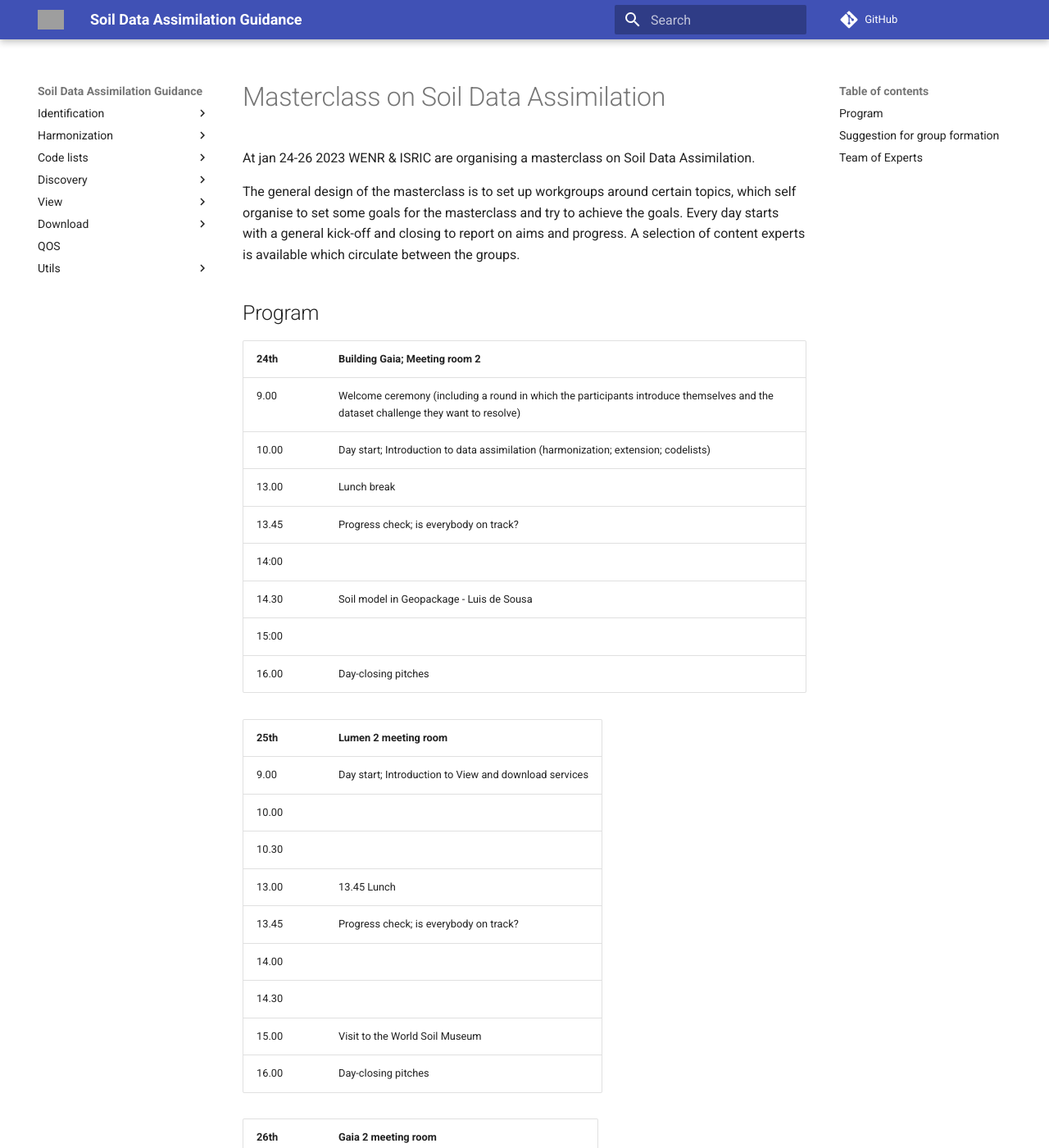
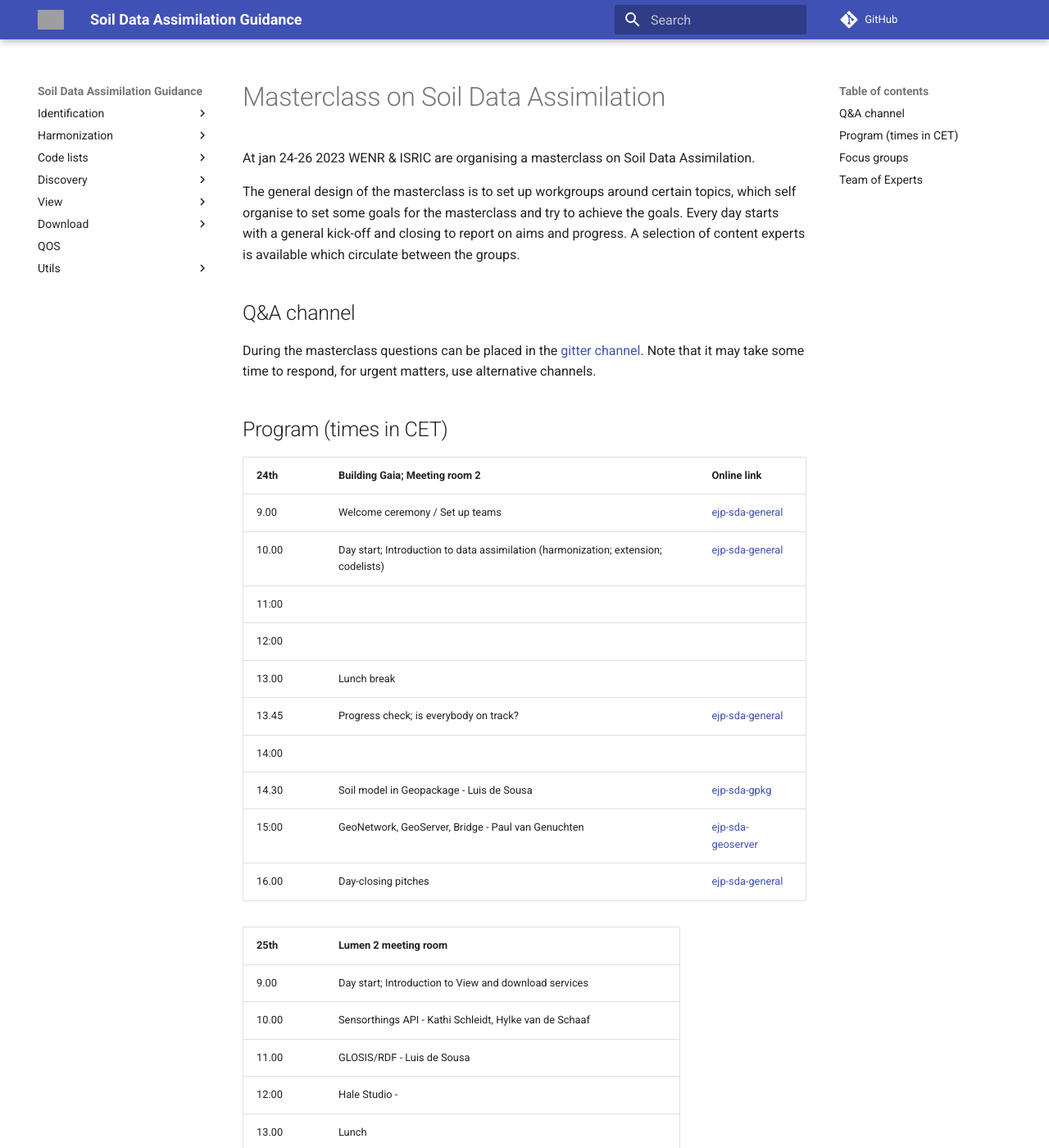
Before and after one commit to ejpsoil/soildata-assimilation-guidance, an MkDocs documentation site: the page built from docs/masterclass/index.md, in a window 1280 px wide and 1400 px high. Shown: the whole window at 82% size. Built offline with MkDocs 1.6.1 and Material for MkDocs 9.7.7, drawn with Linux system fonts in a browser that asks for light colours; comment, search, counter and statistics services are not loaded; some of the changed text lies outside the part shown; grey boxes are pictures that could not be loaded.

Commit message:
update agenda

```diff
--- a/docs/masterclass/index.md
+++ b/docs/masterclass/index.md
@@ -5,50 +5,66 @@ At jan 24-26 2023 WENR & ISRIC are organising a masterclass on Soil Data Assimil
 The general design of the masterclass is to set up workgroups around certain topics, which self organise to set some goals for the masterclass and try to achieve the goals.
 Every day starts with a general kick-off and closing to report on aims and progress. A selection of content experts is available which circulate between the groups.
 
+## Q&A channel
 
-## Program
+During the masterclass questions can be placed in the [gitter channel](https://gitter.im/ejpsoil/soildata-assimilation-guidance). Note that it may take some time to respond, for urgent matters, use alternative channels.
 
-| 24th | Building Gaia; Meeting room 2 |
-| --- | --- |
-| 9.00 | Welcome ceremony (including a round in which the participants introduce themselves and the dataset challenge they want to resolve) |
-| 10.00 | Day start; Introduction to data assimilation (harmonization; extension; codelists) |
-| 13.00 | Lunch break |
-| 13.45 | Progress check; is everybody on track? |
-| 14:00 | |
-| 14.30 | Soil model in Geopackage - Luis de Sousa  |
-| 15:00 | |
-| 16.00 | Day-closing pitches |
+## Program (times in CET)
+
+| 24th | Building Gaia; Meeting room 2 | Online link |
+| --- | --- | --- |
+| 9.00 | Welcome ceremony / Set up teams | [ejp-sda-general](https://meet.waag.org/ejp-sda-general) |
+| 10.00 | Day start; Introduction to data assimilation (harmonization; extension; codelists) | [ejp-sda-general](https://meet.waag.org/ejp-sda-general) |
+| 11:00 |  |  |
+| 12:00 |  |  |
+| 13.00 | Lunch break |  |
+| 13.45 | Progress check; is everybody on track? | [ejp-sda-general](https://meet.waag.org/ejp-sda-general) |
+| 14:00 |  |  |
+| 14.30 | Soil model in Geopackage - Luis de Sousa  | [ejp-sda-gpkg](https://meet.waag.org/ejp-sda-gpkg) |
+| 15:00 | GeoNetwork, GeoServer, Bridge - Paul van Genuchten | [ejp-sda-geoserver](https://meet.waag.org/ejp-sda-geoserver) |
+| 16.00 | Day-closing pitches | [ejp-sda-general](https://meet.waag.org/ejp-sda-general) |
 
 
 | 25th | Lumen 2 meeting room |
 | --- | --- |
-| 9.00 | Day start; Introduction to View and download services |
-| 10.00 | |
-| 10.30 | |
-| 13.00 | 13.45 Lunch |
-| 13.45 | Progress check; is everybody on track? |
-| 14.00 | |
-| 14.30 | |
-| 15.00 | Visit to the World Soil Museum |
-| 16.00 | Day-closing pitches |
+| 9.00 | Day start; Introduction to View and download services | [ejp-sda-general](https://meet.waag.org/ejp-sda-general) |
+| 10.00 | Sensorthings API - Kathi Schleidt, Hylke van de Schaaf | [ejp-sda-sta](https://meet.waag.org/ejp-sda-sta) |
+| 11.00 | GLOSIS/RDF - Luis de Sousa | [ejp-sda-glosis](https://meet.waag.org/ejp-sda-glosis) |
+| 12:00 | Hale Studio - | [ejp-sda-general](https://meet.waag.org/ejp-sda-general) |
+| 13.00 | Lunch |
+| 13.45 | Progress check; is everybody on track? | [ejp-sda-general](https://meet.waag.org/ejp-sda-general) |
+| 14.00 | WCS - Kathi Schleidt, Peter Baumann | [ejp-sda-wcs](https://meet.waag.org/ejp-sda-wcs) |
+| 15.00 | geopython (pygeoapi, pygeometa, pycsw) - Tom Kralidis, Luis de Sousa | [ejp-sda-geopython](https://meet.waag.org/ejp-sda-geopython) |
+| 16.00 | Day-closing pitches | [ejp-sda-general](https://meet.waag.org/ejp-sda-general) |
 
 | 26th | Gaia 2 meeting room |
 | --- | --- |
-| 9.00 | Day start; Introduction to Metadata and discovery |
-| 10:00 | deegree webservices intro and Q&A - Thorsten Friebe |
-| 10:30 | MapServer intro and Q&A - Seth Girvin |
-| 13.00 | Lunch |
-| 13.45 | Presentation of the results |
-| 16.00 | Evaluation and drinks |
+| 9.00 | Day start; Introduction to Metadata and discovery | [ejp-sda-general](https://meet.waag.org/ejp-sda-general) |
+| 10:00 | deegree webservices intro and Q&A - Torsten Friebe | [ejp-sda-deegree](https://meet.waag.org/ejp-sda-deegree) |
+| 10:30 | MapServer intro and Q&A - Seth Girvin | [ejp-sda-mapserver](https://meet.waag.org/ejp-sda-mapserver) |
+| 11:00 | JRC INSPIRE Tools - Paul van Genuchten | [ejp-sda-jrc](https://meet.waag.org/ejp-sda-jrc) |
+| 11:30 | Skosmos (code lists) - Paul van Genuchten | [ejp-sda-glosis](https://meet.waag.org/ejp-sda-glosis) |
+| 12:00 | STA-WCS Q&A - Kathi Schleidt | [ejp-sda-sta](https://meet.waag.org/ejp-sda-sta) |
+| 13.00 | Lunch | |
+| 13.45 | Presentation of the results | [ejp-sda-general](https://meet.waag.org/ejp-sda-general) |
+| 16.00 | Evaluation and drinks | [ejp-sda-social](https://meet.waag.org/ejp-sda-social) |
 
 
-## Suggestion for group formation
+## Focus groups
+
+Participants cluster in groups around a certain topic of technology. Initial groups are formed in the welcome ceremony, here are some suggestions.
 
 - Carbon stock (Sample dataset: [Dutch BRH-P](cookbook/data/bhr-p/readme) or [SoilGrids](https://files.isric.org/soilgrids/latest/data_aggregated/1000m/soc/) ([COG format](https://www.cogeo.org/)))
 - Soil biology & quality
 - Soil profile databases and laboratory results
 - View services
--
+
+For each group a wiki, chat and jitsy are listed below.
+
+| Topic | Wiki | Chat | Meet |
+| --- | --- | --- | --- |
+|  |  |  |  |
+
 
 ## Team of Experts
 
```
